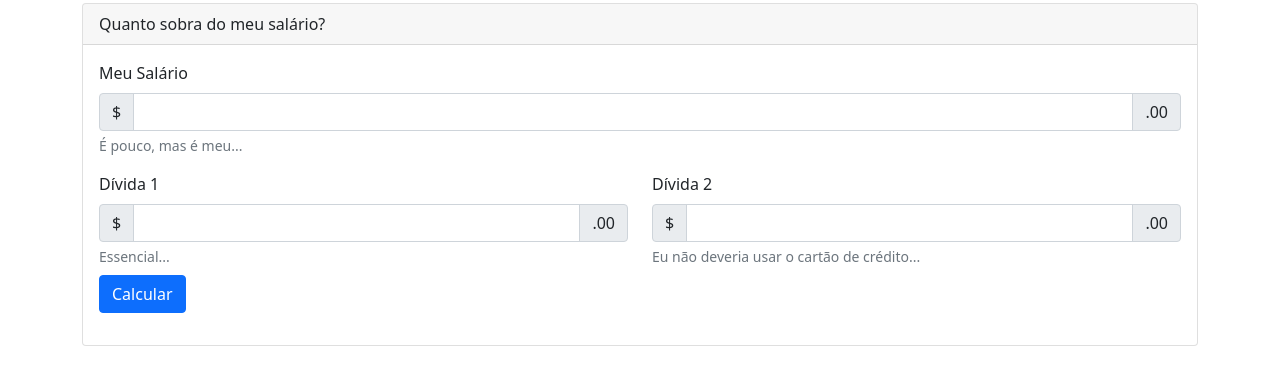
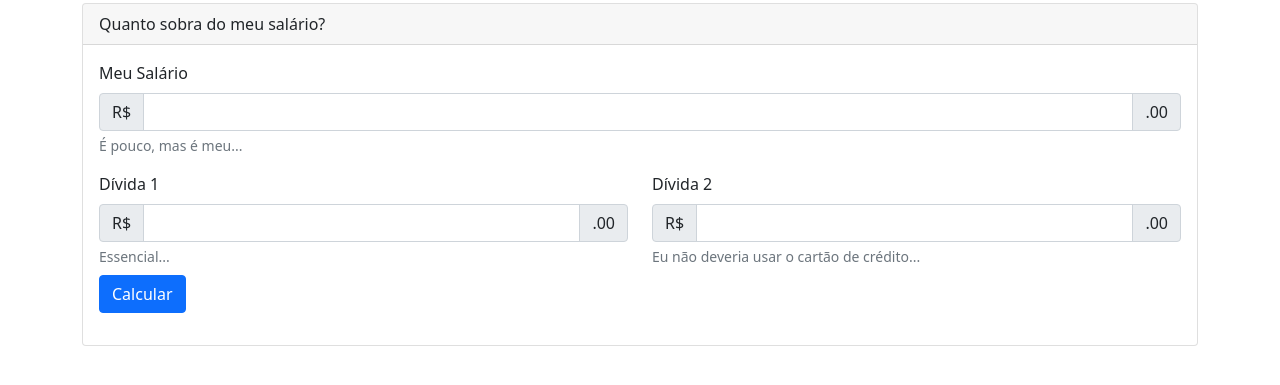
Before and after one commit to wilsonreisccp/Financas-UMC, a plain HTML site: page index.htm in a window 1280 px wide. Shown: the part 53-438 px from the top of the page. Drawn offline with Linux system fonts and the light colour scheme.

Commit message:
chore: add R$ in index.js

```diff
--- a/index.htm
+++ b/index.htm
@@ -25,7 +25,7 @@
           <div class="mb-3">
             <label for="exampleInputWage" class="form-label">Meu Salário</label>
             <div class="input-group">
-              <span class="input-group-text">$</span>
+              <span class="input-group-text">R$</span>
               <input type="text" class="form-control" aria-label="Amount (to the nearest dollar)">
               <span class="input-group-text">.00</span>
             </div>
@@ -37,7 +37,7 @@
             <div class="mb-2 col-sm-6">
               <label for="exampleInputWage" class="form-label">Dívida 1</label>
               <div class="input-group">
-                <span class="input-group-text">$</span>
+                <span class="input-group-text">R$</span>
                 <input type="text" class="form-control" aria-label="Amount (to the nearest dollar)">
                 <span class="input-group-text">.00</span>
               </div>
@@ -48,7 +48,7 @@
             <div class="mb-2 col-sm-6">
               <label for="exampleInputWage" class="form-label">Dívida 2</label>
               <div class="input-group">
-                <span class="input-group-text">$</span>
+                <span class="input-group-text">R$</span>
                 <input type="text" class="form-control" aria-label="Amount (to the nearest dollar)">
                 <span class="input-group-text">.00</span>
               </div>
```
